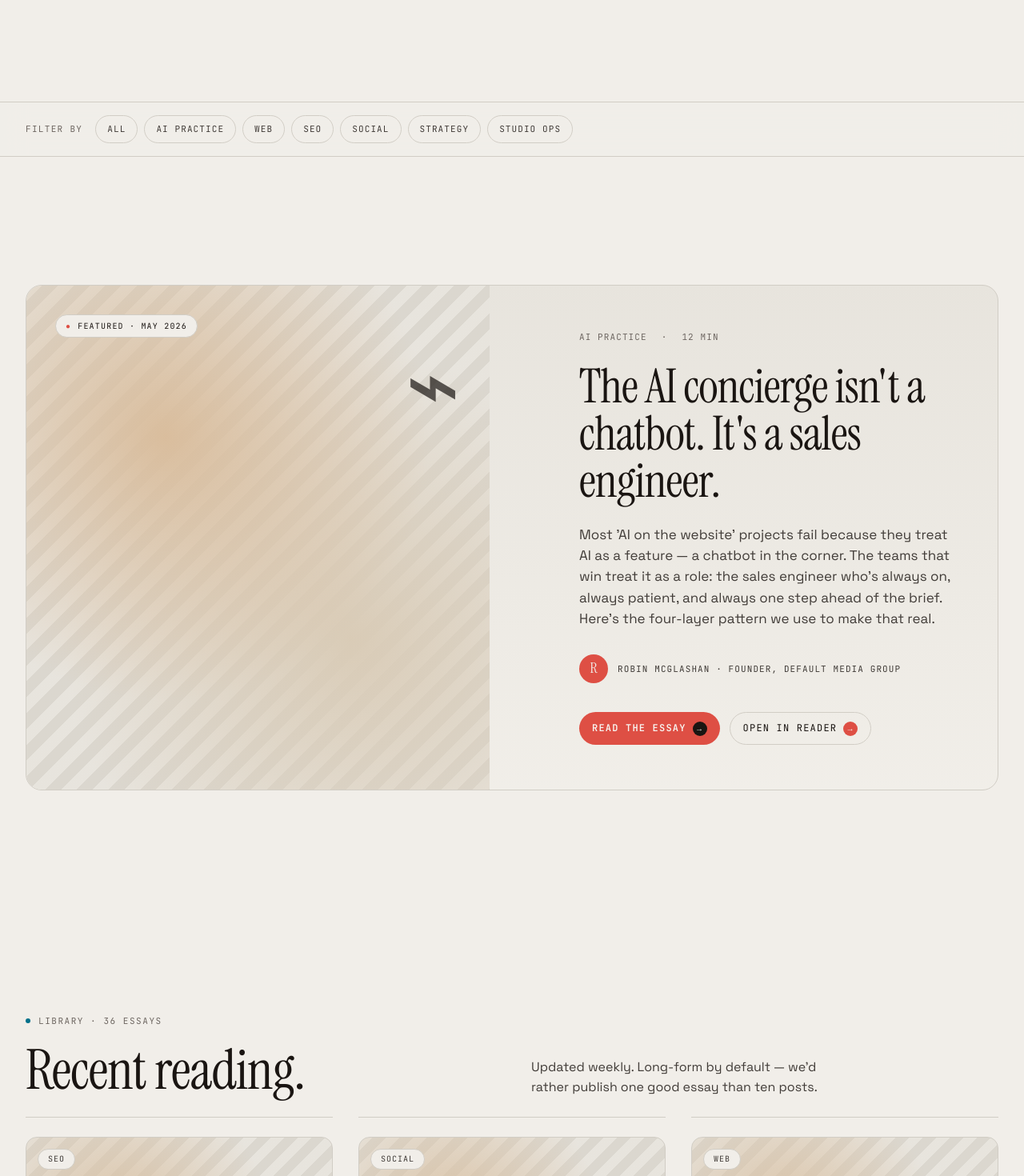
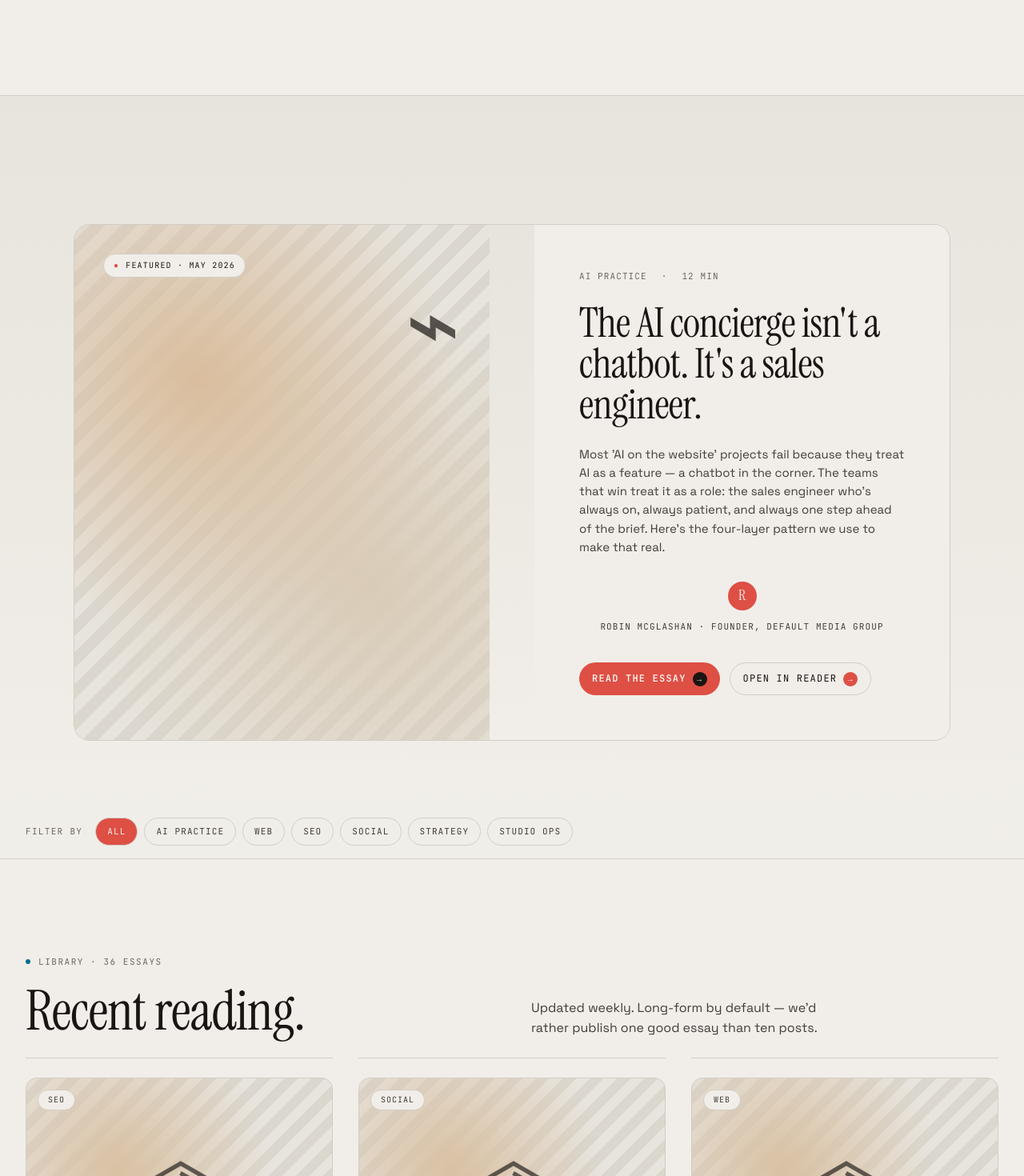
Before and after one commit to Dbrowne14/Default_Social_AI, a Next.js app: page /insights in a window 1280 px wide. Shown: the part 680-2150 px from the top of the page at 80% size. Built offline with nearby package versions, Linux system fonts and the light colour scheme.

Commit message:
Changes to Insights featured

```diff
--- a/app/insights/page.tsx
+++ b/app/insights/page.tsx
@@ -7,8 +7,8 @@ const Page = () => {
   return (
     <div data-screen-label="03 Insights">
       <InsightsHeader />
+      <InsightsFeatured />
       <InsightsFilter />
-      <InsightsFeatured />
       <InsightsBlogPosts/>
     </div>
   );
--- a/components/about/AboutHeader.tsx
+++ b/components/about/AboutHeader.tsx
@@ -23,7 +23,7 @@ const companyInfo = [
 
 const AboutHeader = () => {
   return (
-    <header className="pt-50 pb-20 border-b border-line">
+    <header className=" pt-20 md:pt-50 md:pb-20 border-b border-line min-h-screen">
       <div className="container-custom">
         <div className="mb-9 eyebrow">About</div>
         <div className="grid grid-cols-1 md:grid-cols-2 gap-10 md:gap-20 items-end">
--- a/components/insights/InsightsFeatured.tsx
+++ b/components/insights/InsightsFeatured.tsx
@@ -4,10 +4,10 @@ import { insights } from "@/data/blogData";
 const InsightsFeatured = () => {
   const featuredArticle = insights.find((blog) => blog.featured);
   return (
-    <section className="py-20" data-screen-label="Featured">
+    <section className="pt-20 px-0 xl:px-15 xl bg-[linear-gradient(180deg,var(--ink-2),var(--ink))]" data-screen-label="Featured">
       <div className="container-custom">
-        <article className="grid grid-cols-1 md:grid-cols-2 gap-0 md:gap-14 items-stretch border border-line rounded-[20px] overflow-hidden [background:linear-gradient(180deg,var(--ink-2),var(--ink))]">
-          <div className="min-h-120 relative dlex flex-column justify-end p-9 [background:radial-gradient(circle_at_30%_30%,color-mix(in_oklch,var(--accent)_25%,var(--ink-3)),transparent_55%),radial-gradient(circle_at_70%_70%,color-mix(in_oklch,var(--accent)_12%,var(--ink-3)),transparent_60%),repeating-linear-gradient(135deg,var(--ink-2)_0_14px,var(--ink-3)_14px_28px)]">
+        <article className="grid grid-cols-1 xl:grid-cols-2 gap-0 xl:gap-14 items-stretch border border-line rounded-[20px] overflow-hidden [background:linear-gradient(180deg,var(--ink-2),var(--ink))]">
+          <div className="min-h-80 md:min-h-120 relative justify-end p-9 [background:radial-gradient(circle_at_30%_30%,color-mix(in_oklch,var(--accent)_25%,var(--ink-3)),transparent_55%),radial-gradient(circle_at_70%_70%,color-mix(in_oklch,var(--accent)_12%,var(--ink-3)),transparent_60%),repeating-linear-gradient(135deg,var(--ink-2)_0_14px,var(--ink-3)_14px_28px)]">
             <span className="absolute top-9 right-9 font-serif text-[clamp(64px,9vw,140px)] text-cream opacity-[0.7] tracking-[-0.04]">
               ⌁
             </span>
@@ -16,20 +16,20 @@ const InsightsFeatured = () => {
               {featuredArticle?.date}
             </span>
           </div>
-          <div className="p-14 flex flex-col gap-6">
+          <div className="py-14 px-2 md:px-14 flex flex-col gap-6 bg-ink">
             <div className="meta flex gap-4.5 font-mono text-[11px] text-muted tracking-widest uppercase">
               <span>{featuredArticle?.tag}</span>
               <span>·</span>
               <span>{featuredArticle?.readTime}</span>
             </div>
-            <h2 className="font-serif text-[clamp(36px,4.6vw,64px)]">
+            <h2 className="font-serif text-[clamp(32px,4vw,56px)]">
               {featuredArticle?.title}
             </h2>
-            <p className="text-cream-2 text-[17px] leading-[1.55] max-w-[52ch]">
+            <p className="text-cream-2 text-[15px] leading-[1.55]">
               {featuredArticle?.excerpt}
             </p>
-            <div className="flex items-center gap-3 mt-2">
-              <div className="w-9 h-9 rounded-[50%] bg-accent text-ink font-serif text-[18px] flex items-center justify-center">
+            <div className="flex items-center flex-col gap-3 mt-2">
+              <div className="w-9 h-9 rounded-[50%] bg-accent text-ink font-serif text-[18px]  items-center justify-center hidden xl:flex">
                 {featuredArticle?.authorInitials}
               </div>
               <div className="font-mono text-[11px] tracking-widest uppercase text-cream-2">
--- a/components/insights/InsightsFilter.tsx
+++ b/components/insights/InsightsFilter.tsx
@@ -1,12 +1,4 @@
-const filterData = [
-  "All",
-  "AI Practice",
-  "Web",
-  "SEO",
-  "Social",
-  "Strategy",
-  "Studio Ops",
-];
+import InsightsFilterToc from "./InsightsFilterToc";
 
 const InsightsFilter = () => {
   return (
@@ -16,17 +8,7 @@ const InsightsFilter = () => {
           <span className="font-mono text-[11px] tracking-[0.12em] uppercase text-muted mr-2 ">
             Filter by
           </span>
-          {filterData.map((data) => {
-            return (
-              <button
-                key={data}
-                className="py-2 px-3.5 rounded-[999px] border border-line font-mono text-[11px] tracking-widest uppercase text-cream-2 cursor-pointer transition-colors duration-150 ease-in-out hover:border-accent hover:text-accent"
-                data-filter="all"
-              >
-                {data}
-              </button>
-            );
-          })}
+          <InsightsFilterToc/>
         </div>
       </div>
     </aside>
--- /dev/null
+++ b/components/insights/InsightsFilterToc.tsx
@@ -0,0 +1,39 @@
+"use client";
+import { useState } from "react";
+
+const filterData = [
+  "All",
+  "AI Practice",
+  "Web",
+  "SEO",
+  "Social",
+  "Strategy",
+  "Studio Ops",
+];
+
+const InsightsFilterToc = () => {
+  const [isActive, setIsActive] = useState("All");
+
+  const handleClick = (data: string) => {
+    setIsActive(data);
+  };
+  return (
+    <>
+      {filterData.map((data) => {
+        const [All] = data
+        return (
+          <button
+            key={data}
+            className={`py-2 px-3.5 rounded-[999px] border border-line ${isActive === data ? "bg-accent text-ink" : "text-cream-2 hover:border-accent hover:text-accent"} font-mono text-[11px] tracking-widest uppercase  cursor-pointer transition-colors duration-150 ease-in-out `}
+            data-filter="all"
+            onClick={() => handleClick(data)}
+          >
+            {data}
+          </button>
+        );
+      })}
+    </>
+  );
+};
+
+export default InsightsFilterToc;
--- a/components/insights/InsightsHeader.tsx
+++ b/components/insights/InsightsHeader.tsx
@@ -1,7 +1,7 @@
 
 const InsightsHeader = () => {
   return (
-    <header className="pt-50 pb-15 border-b border-line">
+    <header className="pt-15 border-b border-line min-h-screen ">
       <div className="container-custom">
         <div className="eyebrow mb-9">Insights</div>
         <div className="grid grid-cols-1 md:grid-cols-[1.4fr_1fr] gap-20 md:gap-10 items-end">
```
